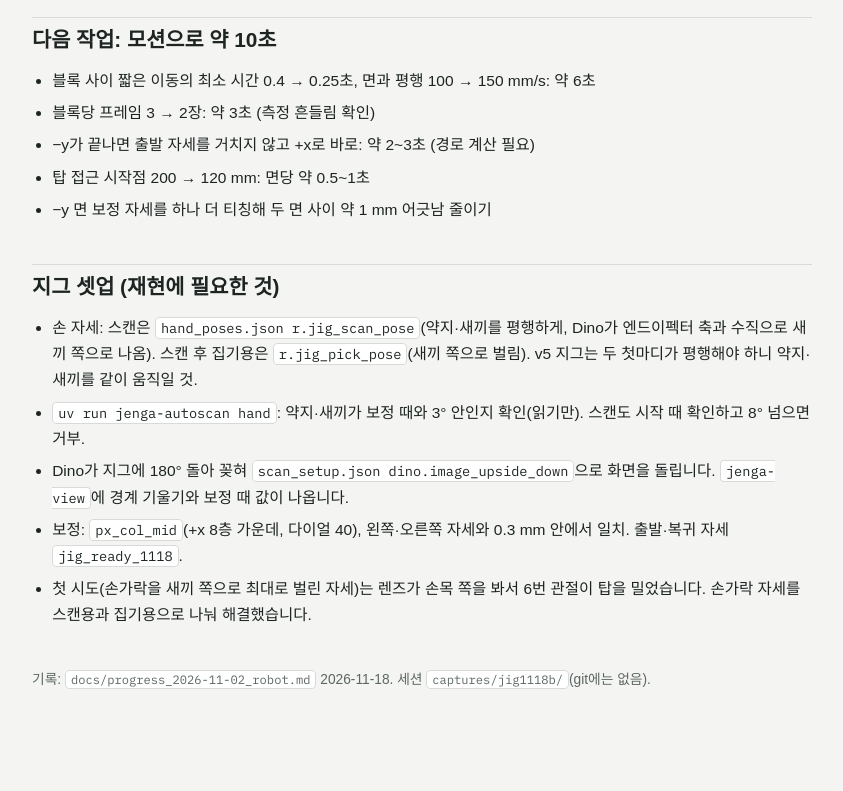
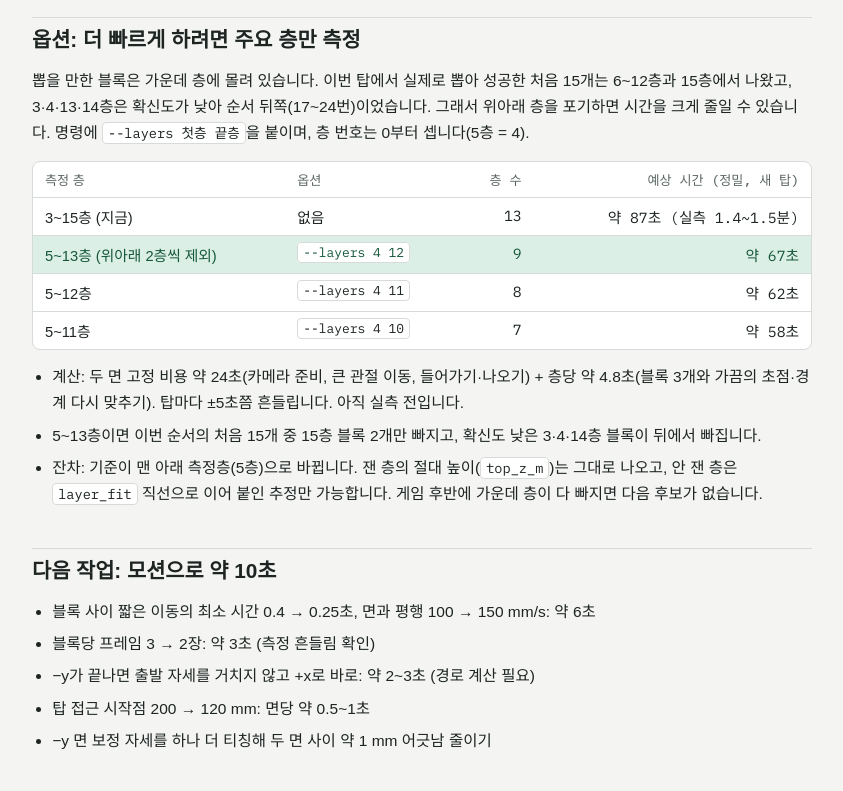
Before and after one commit to Gusehd/detecting_jenga_with_dino_camera, a plain HTML site: page docs/share_20261118/index.html in a window 1280 px wide. Shown: the part 1760-2551 px from the top of the page, without its empty margins (218-1061 px from the left). Before the commit the page ends 2524 px from the top, so only its background shows below. Drawn offline with Linux system fonts and the light colour scheme; a web font is replaced by a local one.

Commit message:
Docs: option to scan only the main layers (5-13: about 67 s)
Co-Authored-By: Claude Opus 5.5 <noreply@anthropic.com>

```diff
--- a/docs/share_20261118/index.html
+++ b/docs/share_20261118/index.html
@@ -170,6 +170,23 @@ tr.hl td { background: var(--ok-bg); color: var(--ok-ink); }
 </section>
 
 <section>
+  <h2>옵션: 더 빠르게 하려면 주요 층만 측정</h2>
+  <p>뽑을 만한 블록은 가운데 층에 몰려 있습니다. 이번 탑에서 실제로 뽑아 성공한 처음 15개는 6~12층과 15층에서 나왔고, 3·4·13·14층은 확신도가 낮아 순서 뒤쪽(17~24번)이었습니다. 그래서 위아래 층을 포기하면 시간을 크게 줄일 수 있습니다. 명령에 <code>--layers 첫층 끝층</code>을 붙이며, 층 번호는 0부터 셉니다(5층 = 4).</p>
+  <div class="tbl"><table>
+    <tr><th>측정 층</th><th>옵션</th><th class="n">층 수</th><th class="n">예상 시간 (정밀, 새 탑)</th></tr>
+    <tr><td>3~15층 (지금)</td><td>없음</td><td class="n">13</td><td class="n">약 87초 (실측 1.4~1.5분)</td></tr>
+    <tr class="hl"><td>5~13층 (위아래 2층씩 제외)</td><td><code>--layers 4 12</code></td><td class="n">9</td><td class="n">약 67초</td></tr>
+    <tr><td>5~12층</td><td><code>--layers 4 11</code></td><td class="n">8</td><td class="n">약 62초</td></tr>
+    <tr><td>5~11층</td><td><code>--layers 4 10</code></td><td class="n">7</td><td class="n">약 58초</td></tr>
+  </table></div>
+  <ul>
+    <li>계산: 두 면 고정 비용 약 24초(카메라 준비, 큰 관절 이동, 들어가기·나오기) + 층당 약 4.8초(블록 3개와 가끔의 초점·경계 다시 맞추기). 탑마다 ±5초쯤 흔들립니다. 아직 실측 전입니다.</li>
+    <li>5~13층이면 이번 순서의 처음 15개 중 15층 블록 2개만 빠지고, 확신도 낮은 3·4·14층 블록이 뒤에서 빠집니다.</li>
+    <li>잔차: 기준이 맨 아래 측정층(5층)으로 바뀝니다. 잰 층의 절대 높이(<code>top_z_m</code>)는 그대로 나오고, 안 잰 층은 <code>layer_fit</code> 직선으로 이어 붙인 추정만 가능합니다. 게임 후반에 가운데 층이 다 빠지면 다음 후보가 없습니다.</li>
+  </ul>
+</section>
+
+<section>
   <h2>다음 작업: 모션으로 약 10초</h2>
   <ul>
     <li>블록 사이 짧은 이동의 최소 시간 0.4 → 0.25초, 면과 평행 100 → 150 mm/s: 약 6초</li>
```
Also changed, not shown: 1 other file.
